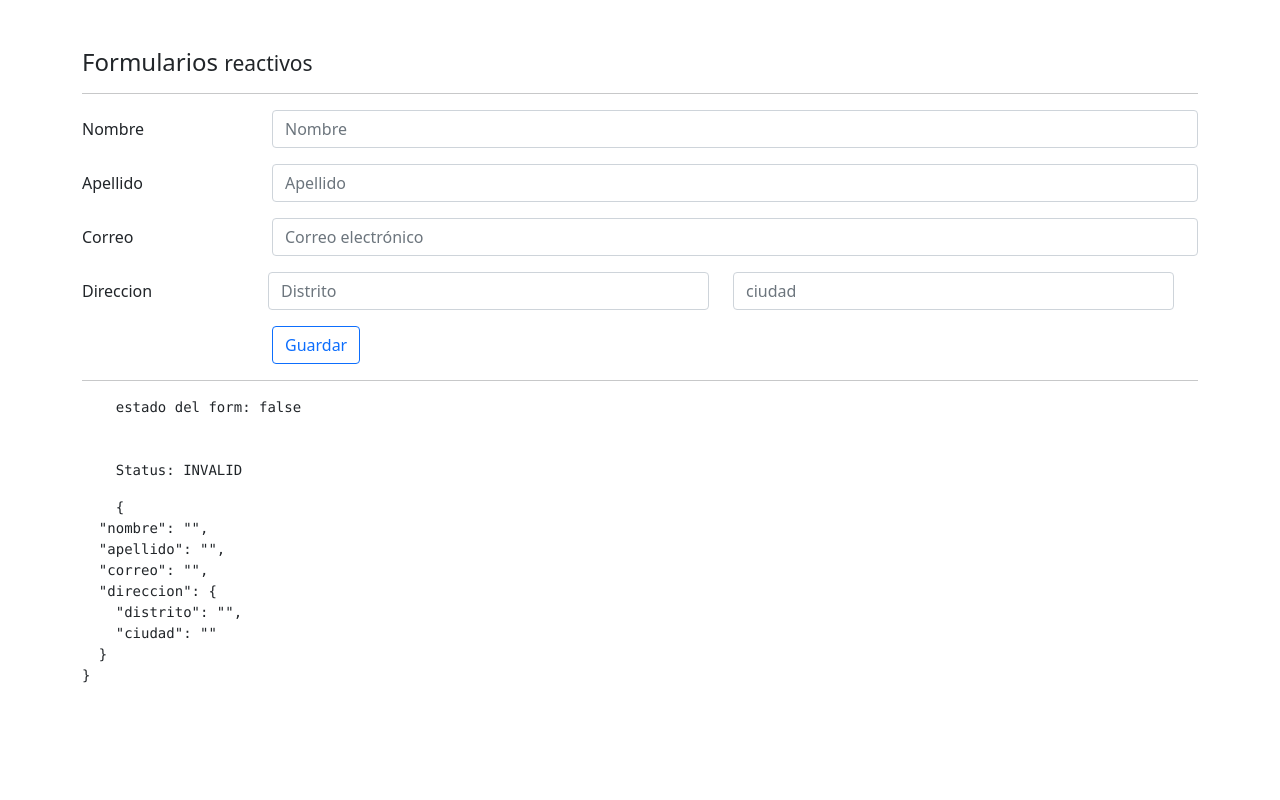
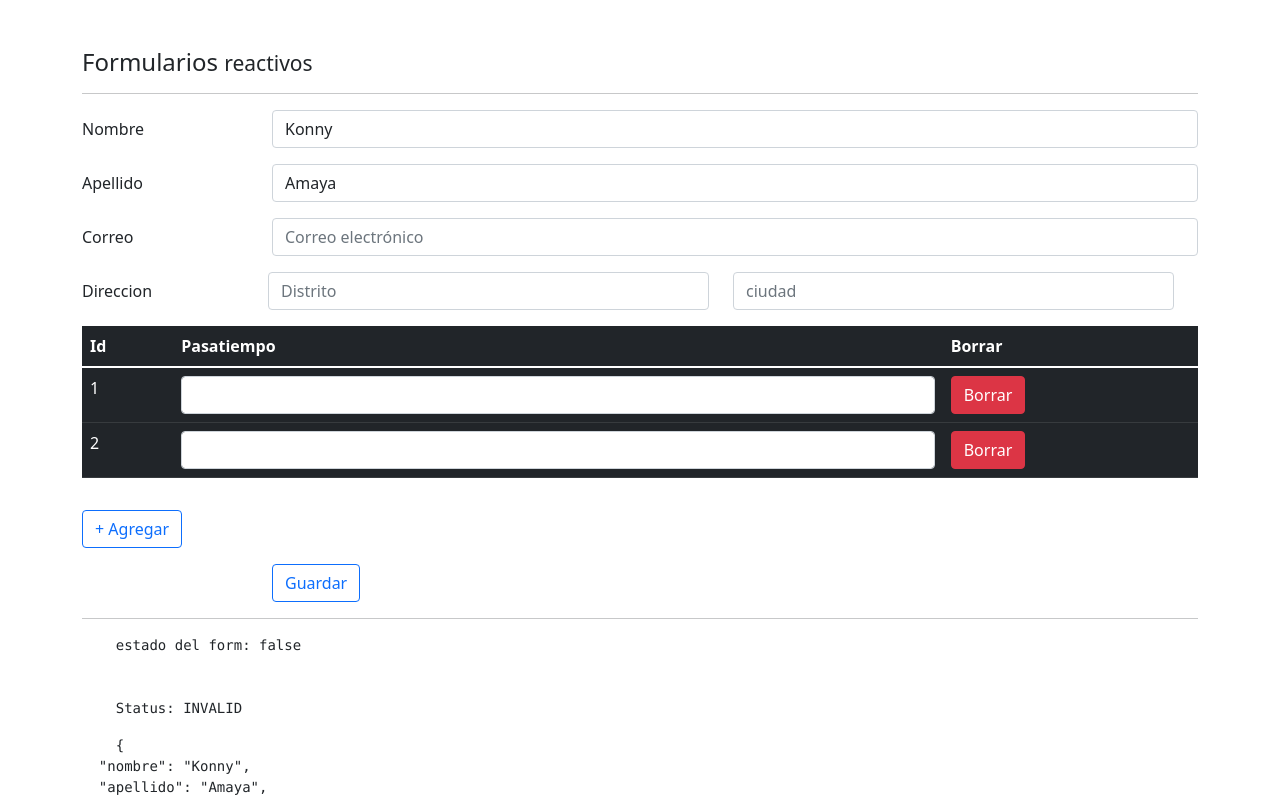
Before and after one commit to KonnyLiz/formularios, an Angular app: page /reactive in a window 1280 px wide. Shown: the top 800 px of the page. Built offline with nearby package versions, Linux system fonts and the light colour scheme.

Commit message:
agregando array al reactiv form

```diff
--- a/src/app/components/reactive/reactive.component.html
+++ b/src/app/components/reactive/reactive.component.html
@@ -50,7 +50,38 @@
                 <small *ngIf="ciudadInvalido" class="form-text text-danger">Ingrese una cuidad
                     valida.</small>
             </div>
+        </div>
+    </div>
 
+    <div class="form-group row mb-3">
+        <div class="col">
+            <table class="table table-dark">
+                <thead>
+                    <tr>
+                        <th>Id</th>
+                        <th>Pasatiempo</th>
+                        <th>Borrar</th>
+                    </tr>
+                </thead>
+                <tbody formArrayName="pasatiempos">
+                    <tr *ngFor="let c of pasatiempos.controls; let i = index">
+                        <td>{{ i + 1}}</td>
+                        <td>
+                            <!-- igualamos el controlname al indx para tener infinitos -->
+                            <input class="form-control" type="text" [formControlName]="i">
+                        </td>
+                        <td>
+                            <button class="btn btn-danger" type="button">Borrar</button>
+                        </td>
+                    </tr>
+                </tbody>
+            </table>
+            <!-- <small *ngIf="correoInvalido" class="form-text text-danger">Ingrese un correo
+                valido.</small> -->
+
+            <button class="btn btn-outline-primary mt-3" type="button">
+                + Agregar
+            </button>
         </div>
     </div>
 
--- a/src/app/components/reactive/reactive.component.ts
+++ b/src/app/components/reactive/reactive.component.ts
@@ -1,5 +1,5 @@
 import { Component, OnInit } from '@angular/core';
-import { FormBuilder, FormGroup, Validators } from '@angular/forms';
+import { FormArray, FormBuilder, FormGroup, Validators } from '@angular/forms';
 
 @Component({
   selector: 'app-reactive',
@@ -15,6 +15,7 @@ export class ReactiveComponent implements OnInit {
     private fb: FormBuilder
   ) {
     this.formulario = this.crearFormularo();
+    this.cargarFormulario();
   }
 
   ngOnInit(): void {
@@ -40,6 +41,11 @@ export class ReactiveComponent implements OnInit {
     return this.formulario.get('direccion.ciudad')?.invalid && this.formulario.get('direccion.ciudad')?.touched;
   }
 
+  get pasatiempos(){
+    // obtenemos un arreglo de elementos para el html
+    return this.formulario.get('pasatiempos') as FormArray;
+  }
+
   crearFormularo() {
     return this.fb.group({
       // son deficiones de controles
@@ -50,10 +56,30 @@ export class ReactiveComponent implements OnInit {
       nombre: ['', [Validators.required, Validators.minLength(5)]],
       apellido: ['', [Validators.required, Validators.minLength(5)]],
       correo: ['', [Validators.required, Validators.pattern('[a-z0-9._%+-]+@[a-z0-9.-]+\.[a-z]{2,3}$')]],
+
+      // definimos un conjunto de propiedades para direccion
       direccion: this.fb.group({
         distrito: ['', Validators.required],
-        ciudad: ['', Validators.required]
-      })
+        ciudad: ['', Validators.required],
+      }),
+
+      // definimos un nuevo arreglo
+      // lo minimo es un arreglo vacio
+      pasatiempos: this.fb.array([[], []])
+    });
+  }
+
+  cargarFormulario() {
+    // cuando se carfa un form debe de haber una estructura modelo exacta
+    // para pasarle el objeto, si no habra que agregar campos vacios para que no de error
+
+    // para evitar el problema anterior, podemos usar reset en lugar de setvalue
+    //  el reset simplemente ignorara los campos que no existen
+
+    // this.formulario.setValue({
+    this.formulario.reset({
+      nombre: 'Konny',
+      apellido: 'Amaya'
     });
   }
 
@@ -66,9 +92,13 @@ export class ReactiveComponent implements OnInit {
         } else {
           cntl.markAsTouched();
         }
-
       });
     }
+
+    // despues de guardar los datos, hay que hacer un reset de info del form
+    this.formulario.reset({
+      nombre: 'alguno'
+    });
   }
 
 }
```
